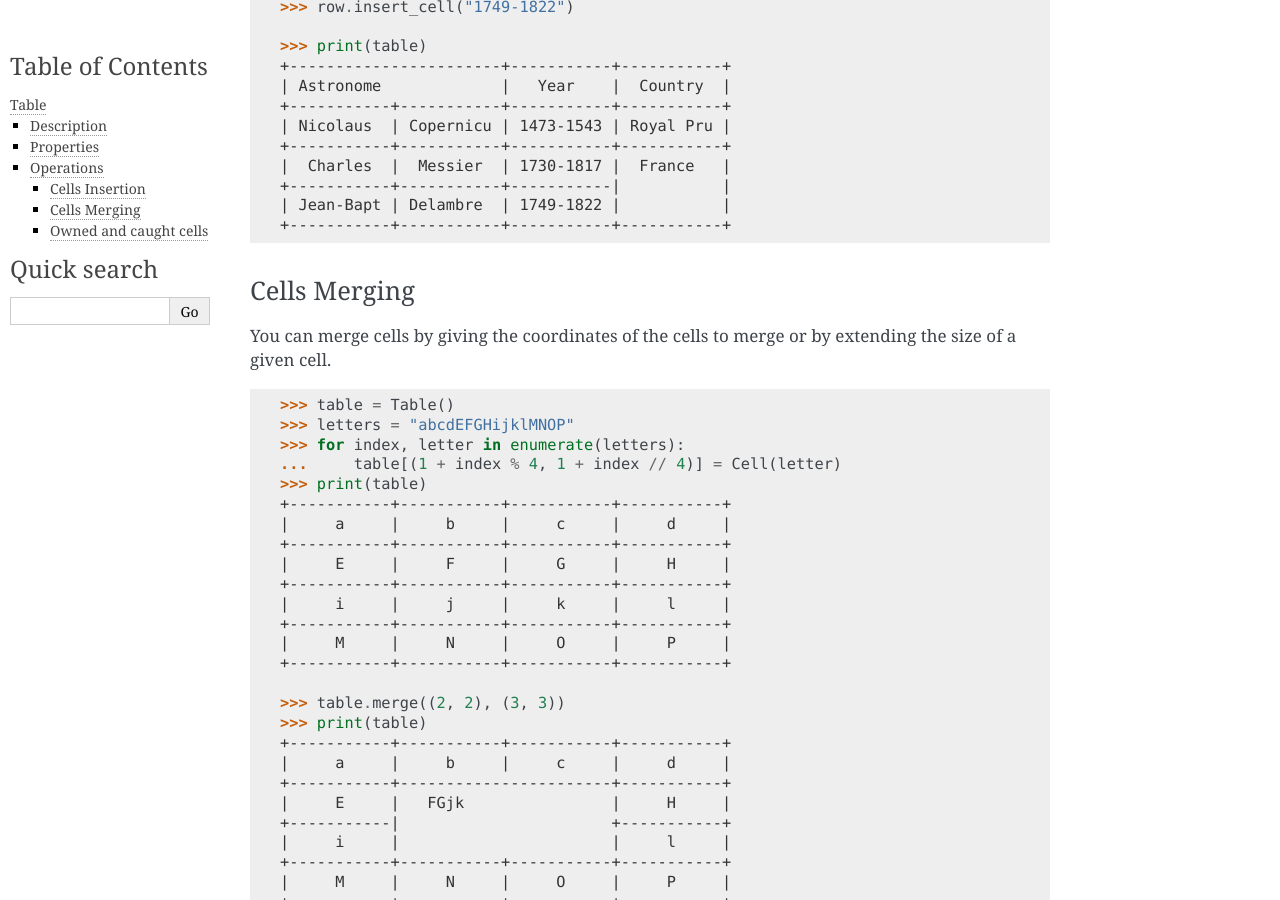
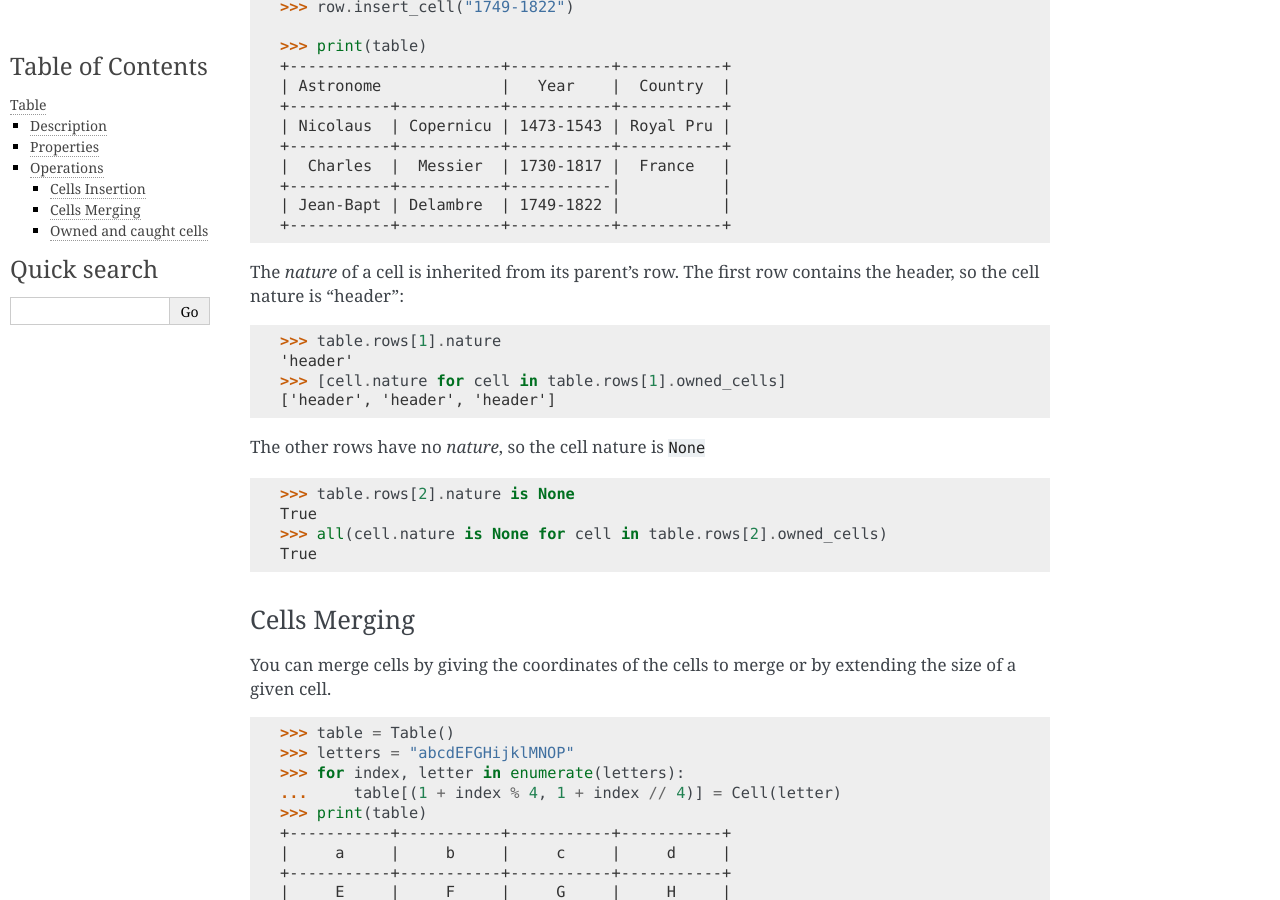
Before and after one commit to laurent-laporte-pro/benker, a Sphinx documentation site: the page built from docs/tutorials/table.rst, in a window 1280 px wide and 900 px high, scrolled down 2237 px. Built offline with Sphinx 7.4.7, drawn with Linux system fonts in a browser that asks for light colours.

Commit message:
Change in the methods :meth:`~benker.table.RowView.insert_cell` and :meth:`~benker.table.ColView.insert_cell` The *nature* of a cell is inherited from its parent's row (or column).

```diff
--- a/CHANGELOG.rst
+++ b/CHANGELOG.rst
@@ -18,6 +18,9 @@ Fixed
 
 * Change in the class :class:`~benker.styled.Styled`:
   The default value of the *nature* parameter is ``None`` (instead of "body").
+
+* Change in the methods :meth:`~benker.table.RowView.insert_cell` and :meth:`~benker.table.ColView.insert_cell`
+  The *nature* of a cell is inherited from its parent's row (or column).
 
 
 v0.4.1 (2019-04-24)
--- a/docs/tutorials/table.rst
+++ b/docs/tutorials/table.rst
@@ -138,6 +138,25 @@ You can insert a row to a table. This row is then used to insert cells.
     +-----------+-----------+-----------|           |
     | Jean-Bapt | Delambre  | 1749-1822 |           |
     +-----------+-----------+-----------+-----------+
+
+The *nature* of a cell is inherited from its parent's row.
+The first row contains the header, so the cell nature is "header":
+
+.. doctest:: table
+
+    >>> table.rows[1].nature
+    'header'
+    >>> [cell.nature for cell in table.rows[1].owned_cells]
+    ['header', 'header', 'header']
+
+The other rows have no *nature*, so the cell nature is ``None``
+
+.. doctest:: table
+
+    >>> table.rows[2].nature is None
+    True
+    >>> all(cell.nature is None for cell in table.rows[2].owned_cells)
+    True
 
 
 .. _benker__table__merging:
```
Also changed, not shown: 2 other files.
